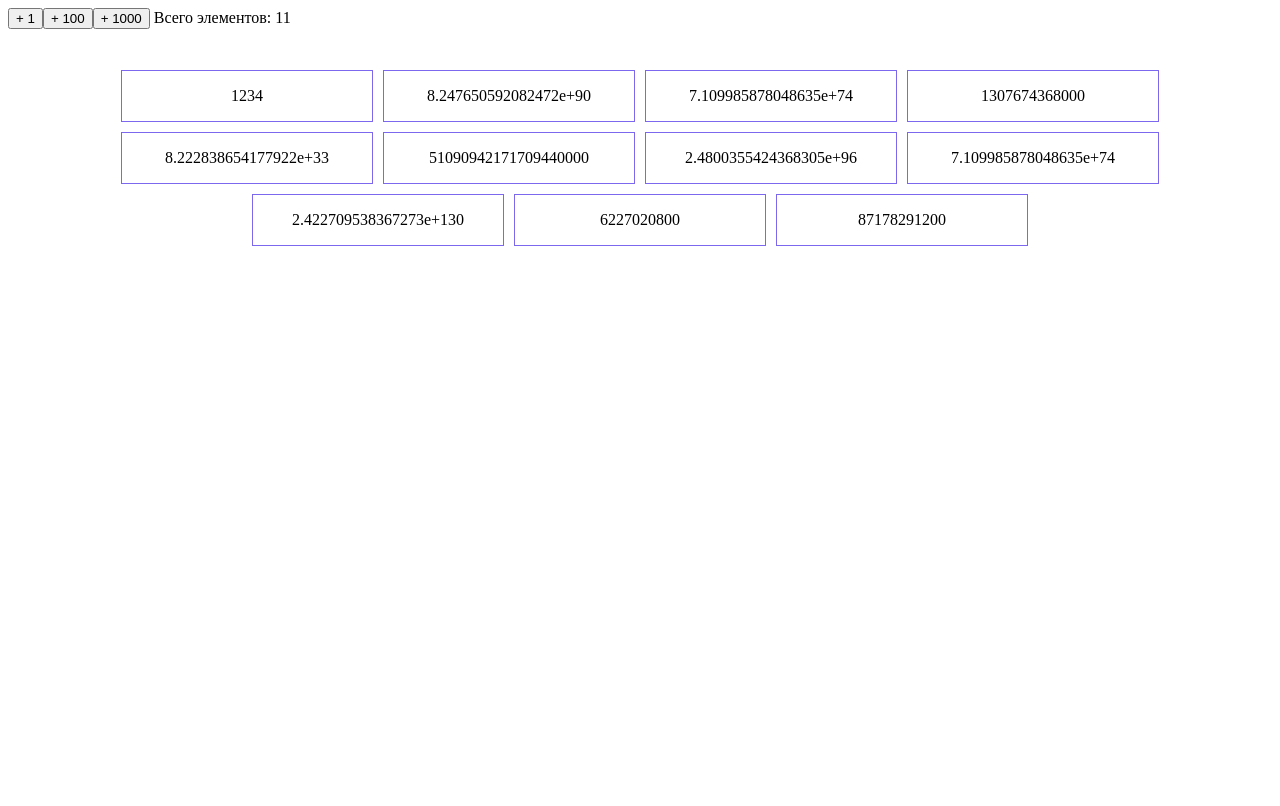
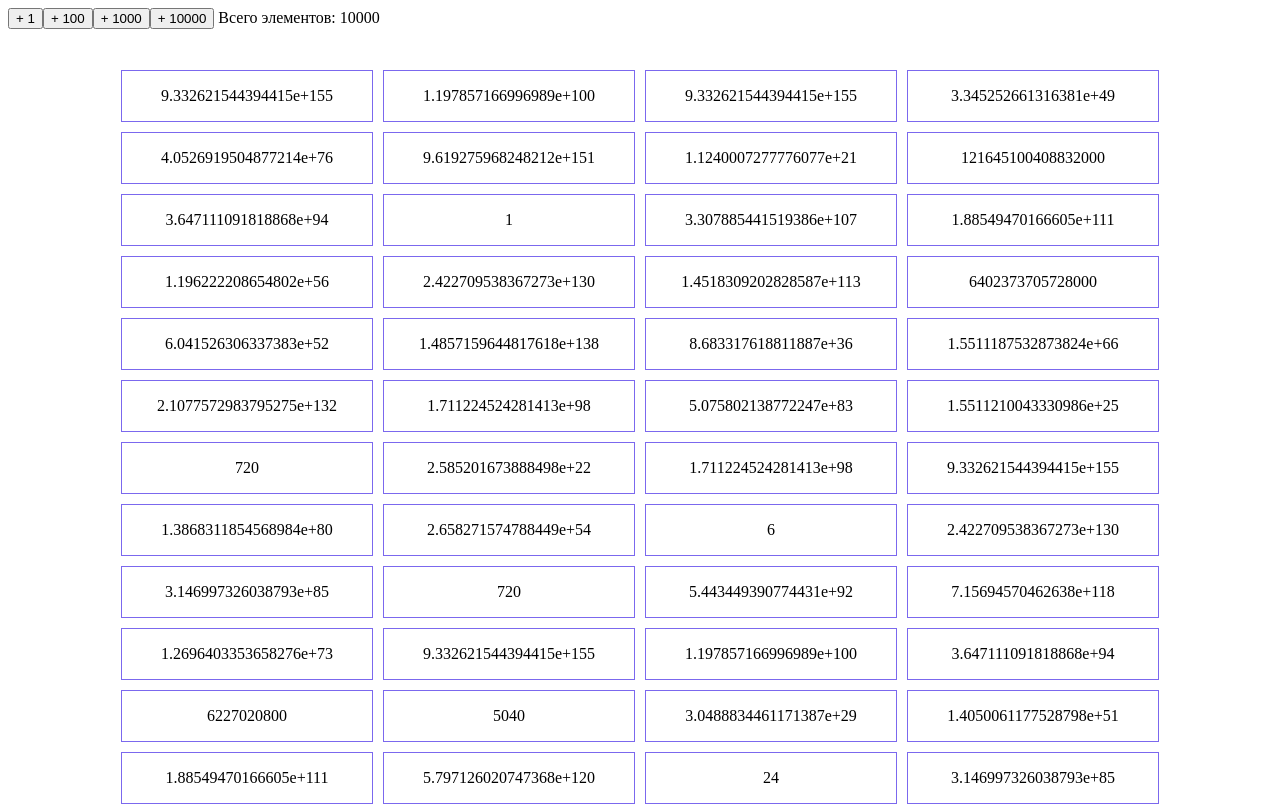
Before and after one commit to AlekseyPriz/changeDetection, an Angular app: page / in a window 1280 px wide. Shown: the top 806 px of the page. Built offline with nearby package versions, Linux system fonts and the light colour scheme.

Commit message:
[stage_1] ready

```diff
--- a/angular.json
+++ b/angular.json
@@ -1,5 +1,8 @@
 {
   "$schema": "./node_modules/@angular/cli/lib/config/schema.json",
+  "cli": {
+    "analytics": false
+  },
   "version": 1,
   "newProjectRoot": "projects",
   "projects": {
--- a/src/app/app.component.html
+++ b/src/app/app.component.html
@@ -1,16 +1,13 @@
 <button (click)="addNumber(1)">+ 1</button>
 <button (click)="addNumber(100)">+ 100</button>
 <button (click)="addNumber(1000)">+ 1000</button>
+<button (click)="addNumber(10000)">+ 10000</button>
 Всего элементов: {{arr.length}}
 <br>
 <br>
 <br>
 
 <div class="container">
-  <div class="item"
-       (click)="refresh(i)"
-       *ngFor="let item of arr, index as i">
-    {{item}}
+    <factorial *ngFor="let item of arr" [value]="item"></factorial>
     {{action()}}
-  </div>
 </div>
--- a/src/app/app.component.ts
+++ b/src/app/app.component.ts
@@ -1,44 +1,29 @@
-import { Component } from '@angular/core';
-import * as math from 'mathjs';
+import {ChangeDetectionStrategy, Component} from '@angular/core';
+import {RenderCounterService} from "./render-counter.service";
+import {ArrayService} from "./array.service";
 
 @Component({
   selector: 'app-root',
   templateUrl: './app.component.html',
-  styleUrls: ['./app.component.css']
+  styleUrls: ['./app.component.css'],
+  changeDetection: ChangeDetectionStrategy.OnPush
 })
 export class AppComponent {
 
-  constructor() {
-    this.addNumber(10);
+  constructor(private renderCounter: RenderCounterService,
+              private arrayService: ArrayService) {
+    this.addNumber(10_000);
+    this.arr = this.arrayService.arr;
   }
 
-  private renderCounter: number = 0;
-
-  public arr: Array<number> = [1234];
-
-  public refresh(i: number): void {
-    this.arr[i] = this.getRandomFactorial();
-  }
+  public arr: Array<number>;
 
   public action() {
-    this.renderCounter += 1;
-    let random = Math.floor(Math.random() * 100);
-    console.log(`${this.renderCounter}) factorial(${random}) => ${this.factorial(random)}`);
+    this.renderCounter.incrementValue('parent');
   }
 
   public addNumber(num: number): void {
-    for (let i = 0; i < num; i++) {
-      this.arr.push(this.getRandomFactorial());
-    }
-  }
-
-  private getRandomFactorial(): number {
-    let random = Math.floor(Math.random() * 100);
-    return this.factorial(random);
-  }
-
-  public factorial(n: number): number {
-    return math.factorial(n);
+    this.arrayService.addNumber(num);
   }
 
 }
--- a/src/app/app.module.ts
+++ b/src/app/app.module.ts
@@ -2,10 +2,12 @@ import { NgModule } from '@angular/core';
 import { BrowserModule } from '@angular/platform-browser';
 
 import { AppComponent } from './app.component';
+import { FactorialComponent } from './factorial/factorial.component';
 
 @NgModule({
   declarations: [
-    AppComponent
+    AppComponent,
+    FactorialComponent
   ],
   imports: [
     BrowserModule
--- /dev/null
+++ b/src/app/array.service.ts
@@ -0,0 +1,23 @@
+import { Injectable } from '@angular/core';
+import {FactorialService} from "./factorial.service";
+
+@Injectable({
+  providedIn: 'root'
+})
+export class ArrayService {
+
+  constructor(private factorialService: FactorialService) { }
+
+  private _arr: Array<number> = [];
+
+  public get arr(): number[] {
+    return this._arr;
+  }
+
+  public addNumber(num: number): void {
+    for (let i = 0; i < num; i++) {
+      this._arr.push(this.factorialService.getRandomFactorial());
+    }
+  }
+
+}
--- /dev/null
+++ b/src/app/factorial.service.ts
@@ -0,0 +1,22 @@
+import { Injectable } from '@angular/core';
+import * as math from 'mathjs';
+
+
+@Injectable({
+  providedIn: 'root'
+})
+export class FactorialService {
+
+  public getRandomFactorial(): number {
+    return this.factorial(this.getRandom());
+  }
+
+  public factorial(n: number): number {
+    return math.factorial(n);
+  }
+
+  public getRandom(): number {
+    return Math.floor(Math.random() * 100);
+  }
+
+}
--- /dev/null
+++ b/src/app/factorial/factorial.component.css
@@ -0,0 +1,11 @@
+.item {
+  width: 250px;
+  height: 50px;
+  border: 1px solid mediumslateblue;
+  margin: 5px;
+  display: flex;
+  flex-wrap: nowrap;
+  align-content: space-around;
+  justify-content: space-evenly;
+  align-items: center;
+}
--- /dev/null
+++ b/src/app/factorial/factorial.component.html
@@ -0,0 +1,5 @@
+<div class="item"
+     (click)="refresh()">
+  {{value}}
+  {{action()}}
+</div>
--- /dev/null
+++ b/src/app/factorial/factorial.component.ts
@@ -0,0 +1,38 @@
+import {ChangeDetectionStrategy, Component, Input} from '@angular/core';
+import * as math from 'mathjs';
+import {RenderCounterService} from "../render-counter.service";
+
+@Component({
+  selector: 'factorial',
+  templateUrl: './factorial.component.html',
+  styleUrls: ['./factorial.component.css'],
+  changeDetection: ChangeDetectionStrategy.OnPush
+})
+export class FactorialComponent {
+
+  @Input() value!: number;
+
+  constructor(private renderCounter: RenderCounterService) {
+  }
+
+  public action() {
+    this.renderCounter.incrementValue('child');
+    // let random = Math.floor(Math.random() * 100);
+    // console.log(`${this.renderCounter.value}) Child = factorial(${random}) => ${this.factorial(random)}`);
+  }
+
+  public refresh(): void {
+    this.value = this.getRandomFactorial();
+  }
+
+
+  private getRandomFactorial(): number {
+    let random = Math.floor(Math.random() * 100);
+    return this.factorial(random);
+  }
+
+  public factorial(n: number): number {
+    return math.factorial(n);
+  }
+
+}
--- /dev/null
+++ b/src/app/render-counter.service.ts
@@ -0,0 +1,30 @@
+import { Injectable } from '@angular/core';
+import {FactorialService} from "./factorial.service";
+
+@Injectable({
+  providedIn: 'root'
+})
+export class RenderCounterService {
+
+  constructor(private factorialService: FactorialService) {
+  }
+
+  private _renderCounter: number = 0;
+
+  public get value(): number {
+    return this._renderCounter;
+  }
+
+  public incrementValue(sours: string): void {
+    this._renderCounter += 1;
+    this.logMessage(sours);
+  }
+
+  private logMessage(sours: string): void {
+    let random: number = this.factorialService.getRandom();
+    console.log(`${this.value}) ${sours} = factorial(${random}) => ${this.factorialService.factorial(random)}`);
+  }
+
+
+
+}
```
